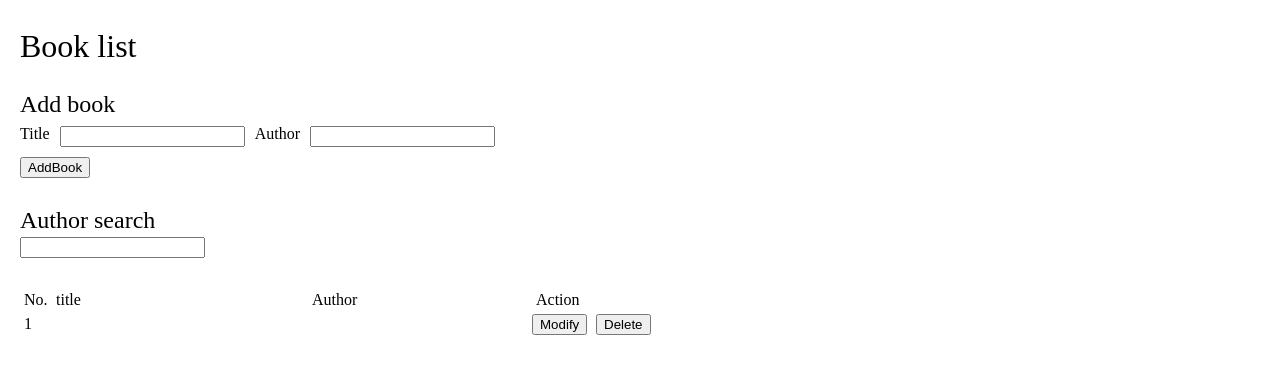
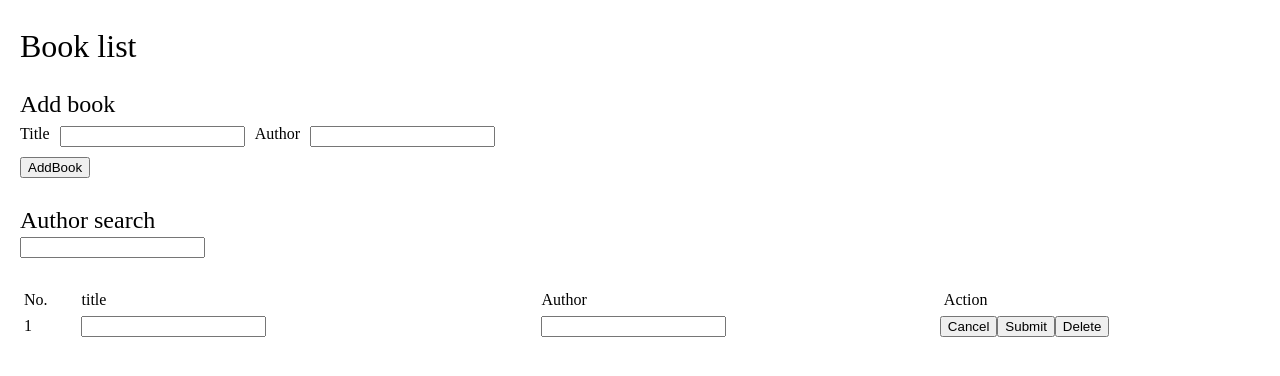
Before and after one commit to hiro14aki/apollo-sample, a React (Create React App) app in the folder client/: page / in a window 1280 px wide. Both pictures are taken after a click on the button "Modify". Shown: the top 376 px of the page. Built offline with nearby package versions, Linux system fonts and the light colour scheme.

Commit message:
feat: Implemeted update action.

```diff
--- a/client/src/App.tsx
+++ b/client/src/App.tsx
@@ -21,6 +21,12 @@ function App() {
   const [searchText, setSearchText] = useState<string>('')
   const [title, setTitle] = useState<string>('')
   const [author, setAuthor] = useState<string>('')
+  const [modifyBookInfo, setModifyBookInfo] = useState<{
+    modify: boolean
+    id: string
+    title: string
+    author: string
+  }>({ modify: false, id: '', title: '', author: '' })
   const intervalId = React.useRef<number>()
 
   const debounce = (func: () => void, delay: number) => {
@@ -46,6 +52,12 @@ function App() {
   const DELETE_BOOK = gql`
     mutation DeleteBookQuery($id: String!) {
       deleteBook(id: $id)
+    }
+  `
+
+  const UPDATE_BOOK = gql`
+    mutation UpdateBookQuery($input: UpdateBookTarget) {
+      updateBook(input: $input)
     }
   `
 
@@ -94,7 +106,6 @@ function App() {
 
   const deleteBook = useCallback(
     (id: string) => {
-      console.log('delete !!')
 
       client
         .mutate({
@@ -107,6 +118,60 @@ function App() {
         })
     },
     [fetchList, searchText, DELETE_BOOK]
+  )
+
+  const switchModifyMode = useCallback(
+    (modifyTarget: {
+      modify: boolean
+      id: string
+      title: string
+      author: string
+    }) => {
+      setModifyBookInfo(modifyTarget)
+    },
+    []
+  )
+  const updateModifyBook = useCallback((target: string, value: string) => {
+    setModifyBookInfo(
+      (prevState: {
+        modify: boolean
+        id: string
+        title: string
+        author: string
+      }) => ({
+        ...prevState,
+        [target]: value,
+      })
+    )
+  }, [])
+
+  const updateBook = useCallback(
+    (id: string) => {
+      client
+        .mutate({
+          mutation: UPDATE_BOOK,
+          variables: {
+            input: {
+              id: modifyBookInfo.id,
+              title: modifyBookInfo.title,
+              author: modifyBookInfo.author,
+            },
+          },
+          fetchPolicy: 'no-cache',
+        })
+        .then((result) => {
+          // TODO: 表示をシームレスにするなら更新の戻りをリストにする or 画面のリストも合わせて更新する
+          fetchList()
+          setModifyBookInfo({ modify: false, title: '', author: '', id: '' })
+        })
+    },
+    [
+      modifyBookInfo.id,
+      modifyBookInfo.title,
+      modifyBookInfo.author,
+      UPDATE_BOOK,
+      fetchList,
+    ]
   )
 
   // For initial rendering.
@@ -180,17 +245,57 @@ function App() {
           </thead>
           <tbody>
             {bookList.map((book, index) => {
+              const isModifyTarget =
+                modifyBookInfo.modify && book.id === modifyBookInfo.id
               return (
                 <tr key={index}>
                   <td className={'data'}>{index + 1}</td>
-                  <td className={'data'}>{book.title}</td>
-                  <td className={'data'}>{book.author}</td>
+                  <td className={'data'}>
+                    {isModifyTarget ? (
+                      <input
+                        type={'text'}
+                        value={modifyBookInfo.title}
+                        onChange={(e) =>
+                          updateModifyBook('title', e.target.value)
+                        }
+                      />
+                    ) : (
+                      book.title
+                    )}
+                  </td>
+                  <td className={'data'}>
+                    {isModifyTarget ? (
+                      <input
+                        type={'text'}
+                        value={modifyBookInfo.author}
+                        onChange={(e) =>
+                          updateModifyBook('author', e.target.value)
+                        }
+                      />
+                    ) : (
+                      book.author
+                    )}
+                  </td>
                   <td>
                     <input
                       type={'button'}
-                      value={'Modify'}
-                      onClick={() => {}}
+                      value={isModifyTarget ? 'Cancel' : 'Modify'}
+                      onClick={() =>
+                        switchModifyMode({
+                          modify: !modifyBookInfo.modify,
+                          id: book.id,
+                          title: book.title,
+                          author: book.author,
+                        })
+                      }
                     />
+                    {isModifyTarget ? (
+                      <input
+                        type={'button'}
+                        value={'Submit'}
+                        onClick={() => updateBook(book.id)}
+                      />
+                    ) : null}
                   </td>
                   <td>
                     <input
```
Also changed, not shown: 1 other file (tests, documents, lock files or other folders).
